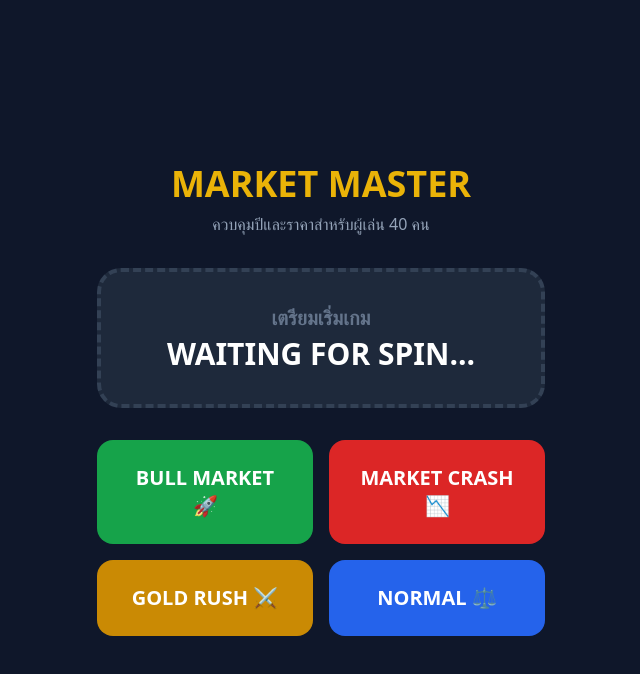
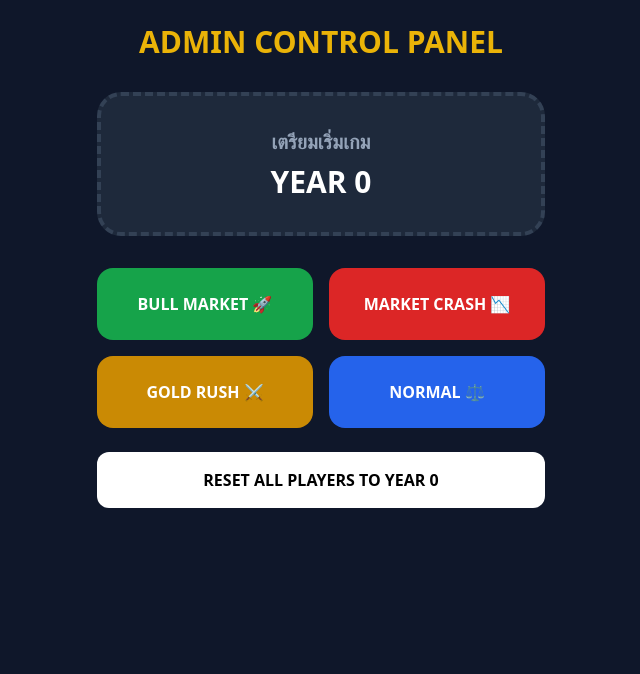
Before and after one commit to polmatheus/psuwitwm, a plain HTML site: page wheel.html in a window 1280 px wide. Shown: the whole page, without its empty margins (319-959 px from the left). Drawn offline with nearby package versions, Linux system fonts and the light colour scheme.

Commit message:
Update title and restructure HTML layout

```diff
--- a/wheel.html
+++ b/wheel.html
@@ -2,28 +2,27 @@
 <html lang="th">
 <head>
     <meta charset="UTF-8">
-    <title>PSUWIT Admin - Market Controller</title>
+    <title>PSUWIT Admin - Market Control</title>
     <script src="https://cdn.tailwindcss.com"></script>
     <script src="https://www.gstatic.com/firebasejs/9.15.0/firebase-app-compat.js"></script>
     <script src="https://www.gstatic.com/firebasejs/9.15.0/firebase-database-compat.js"></script>
 </head>
-<body class="bg-slate-900 text-white flex flex-col items-center justify-center min-h-screen p-6">
-    <div class="text-center mb-8">
-        <h1 class="text-4xl font-black text-yellow-500 mb-2 uppercase">Market Master</h1>
-        <p class="text-slate-400">ควบคุมปีและราคาสำหรับผู้เล่น 40 คน</p>
+<body class="bg-slate-900 text-white p-6 flex flex-col items-center min-h-screen">
+    <h1 class="text-3xl font-black text-yellow-500 mb-8">ADMIN CONTROL PANEL</h1>
+
+    <div class="bg-slate-800 p-8 rounded-3xl border-4 border-dashed border-slate-700 text-center mb-8 w-full max-w-md">
+        <div id="year-display" class="text-xl text-slate-400 uppercase font-bold">เตรียมเริ่มเกม</div>
+        <div id="event-display" class="text-3xl font-black mt-2">YEAR 0</div>
     </div>
 
-    <div id="status-card" class="bg-slate-800 p-8 rounded-3xl border-4 border-dashed border-slate-700 w-full max-w-md text-center mb-8">
-        <h2 id="year-text" class="text-xl font-bold text-slate-500 mb-1">เตรียมเริ่มเกม</h2>
-        <p id="event-text" class="text-3xl font-black text-white uppercase">Waiting for Spin...</p>
+    <div class="grid grid-cols-2 gap-4 w-full max-w-md mb-6">
+        <button onclick="spin('BULL')" class="bg-green-600 hover:bg-green-500 p-6 rounded-2xl font-bold">BULL MARKET 🚀</button>
+        <button onclick="spin('CRASH')" class="bg-red-600 hover:bg-red-500 p-6 rounded-2xl font-bold">MARKET CRASH 📉</button>
+        <button onclick="spin('WAR')" class="bg-yellow-600 hover:bg-yellow-500 p-6 rounded-2xl font-bold">GOLD RUSH ⚔️</button>
+        <button onclick="spin('NORMAL')" class="bg-blue-600 hover:bg-blue-500 p-6 rounded-2xl font-bold">NORMAL ⚖️</button>
     </div>
 
-    <div class="grid grid-cols-2 gap-4 w-full max-w-md">
-        <button onclick="updateMarket('BULL')" class="bg-green-600 hover:bg-green-500 p-6 rounded-2xl font-bold text-xl active:scale-95 transition">BULL MARKET 🚀</button>
-        <button onclick="updateMarket('CRASH')" class="bg-red-600 hover:bg-red-500 p-6 rounded-2xl font-bold text-xl active:scale-95 transition">MARKET CRASH 📉</button>
-        <button onclick="updateMarket('GOLD_WAR')" class="bg-yellow-600 hover:bg-yellow-500 p-6 rounded-2xl font-bold text-xl active:scale-95 transition">GOLD RUSH ⚔️</button>
-        <button onclick="updateMarket('NORMAL')" class="bg-blue-600 hover:bg-blue-500 p-6 rounded-2xl font-bold text-xl active:scale-95 transition">NORMAL ⚖️</button>
-    </div>
+    <button onclick="resetGame()" class="w-full max-w-md bg-white text-black p-4 rounded-xl font-black uppercase hover:bg-gray-200">Reset All Players to Year 0</button>
 
     <script>
         const firebaseConfig = {
@@ -31,44 +30,41 @@
             authDomain: "psuwitwm.firebaseapp.com",
             databaseURL: "https://psuwitwm-default-rtdb.asia-southeast1.firebasedatabase.app",
             projectId: "psuwitwm",
-            storageBucket: "psuwitwm.firebasestorage.app",
-            messagingSenderId: "268031926990",
-            appId: "1:268031926990:web:c58f8695deebf4a5f6e69f",
-            measurementId: "G-3RNVWEJ4D4"
+            appId: "1:268031926990:web:c58f8695deebf4a5f6e69f"
         };
         firebase.initializeApp(firebaseConfig);
         const db = firebase.database();
-function sendToFirebase(year, multipliers) {
-    db.ref('market_state').set({
-        year: year,
-        multi: multipliers
-    });
-}
+
         let currentYear = 0;
 
-        function updateMarket(type) {
-            currentYear++; // ทุกการกดวงล้อคือ 1 ปี
-            let config = { year: currentYear, event: "", multi: { psuwit: 1.5, btc: 2.1, gold: 0.8, save: 1 } };
+        function spin(type) {
+            currentYear++;
+            let multi = { psuwit: 1, btc: 1, gold: 1, save: 1 };
+            if(type === 'BULL') multi = { psuwit: 1.5, btc: 2.2, gold: 0.9, save: 1 };
+            else if(type === 'CRASH') multi = { psuwit: 0.4, btc: 0.2, gold: 0.8, save: 1 };
+            else if(type === 'WAR') multi = { psuwit: 0.8, btc: 0.6, gold: 2.5, save: 1 };
+            else multi = { psuwit: 1.1, btc: 1.1, gold: 1.05, save: 1 };
 
-            if(type === 'BULL') {
-                config.event = "ตลาดขาขึ้นอย่างรุนแรง!";
-                config.multi = { psuwit: 1.6, btc: 2.5, gold: 0.9, save: 1 };
-            } else if(type === 'CRASH') {
-                config.event = "วิกฤตเศรษฐกิจ ตลาดล่มสลาย!";
-                config.multi = { psuwit: 0.4, btc: 0.2, gold: 0.8, save: 1 };
-            } else if(type === 'GOLD_WAR') {
-                config.event = "สงครามโลก! ราคาทองคำพุ่ง x2";
-                config.multi = { psuwit: 0.7, btc: 0.5, gold: 2.2, save: 1 };
-            } else {
-                config.event = "สภาวะตลาดปกติ";
-                config.multi = { psuwit: 1.05, btc: 1.1, gold: 1.0, save: 1 };
+            db.ref('market_state').set({
+                year: currentYear,
+                event: type,
+                multi: multi,
+                timestamp: Date.now()
+            });
+            updateUI(currentYear, type);
+        }
+
+        function resetGame() {
+            if(confirm("รีเซ็ตผู้เล่นทุกคน?")) {
+                currentYear = 0;
+                db.ref('market_state').set({ year: 0, multi: { psuwit: 1, btc: 1, gold: 1, save: 1 } });
+                updateUI(0, "RESET");
             }
+        }
 
-            // ส่งค่าไป Firebase ที่เส้นทาง 'market_state'
-            db.ref('market_state').set(config);
-
-            document.getElementById('year-text').innerText = "ปีที่ " + currentYear;
-            document.getElementById('event-text').innerText = type;
+        function updateUI(y, e) {
+            document.getElementById('year-display').innerText = "สถานะปัจจุบัน";
+            document.getElementById('event-display').innerText = `YEAR ${y} (${e})`;
         }
     </script>
 </body>
```
